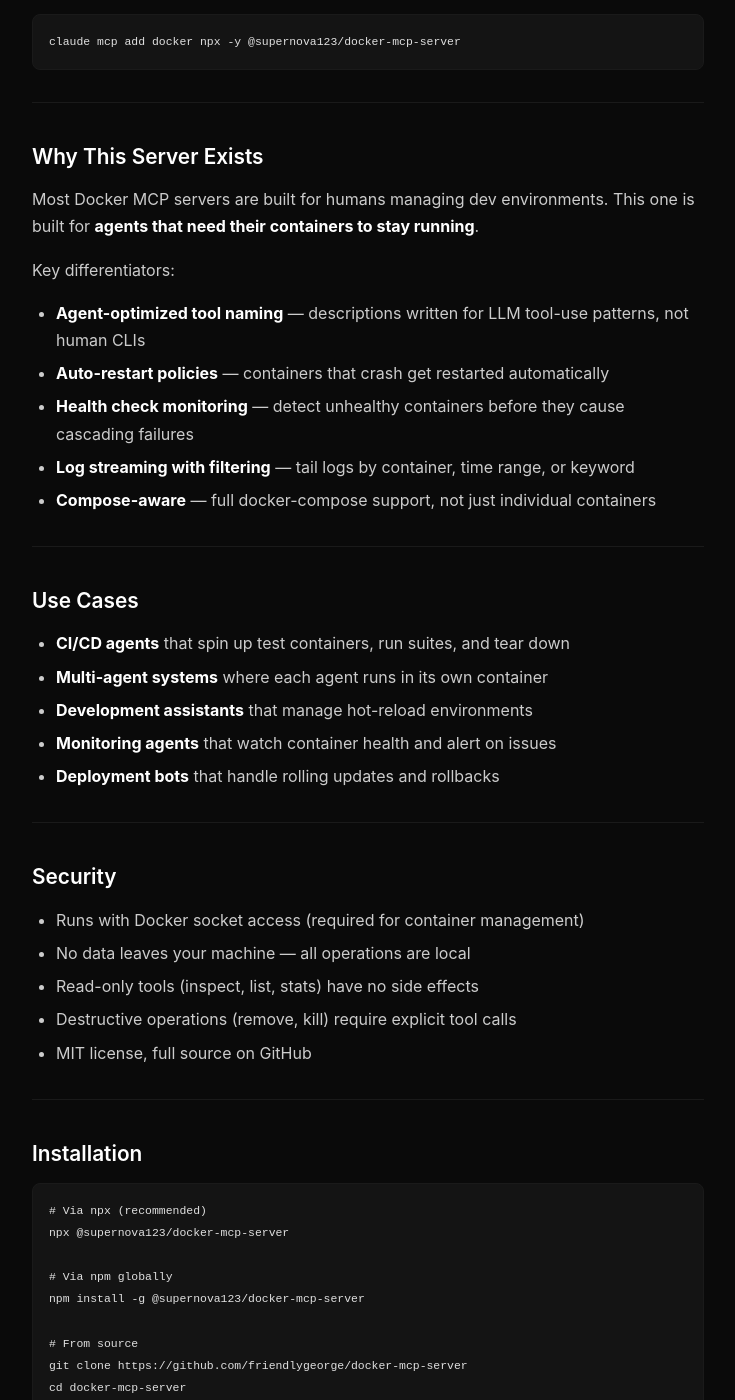
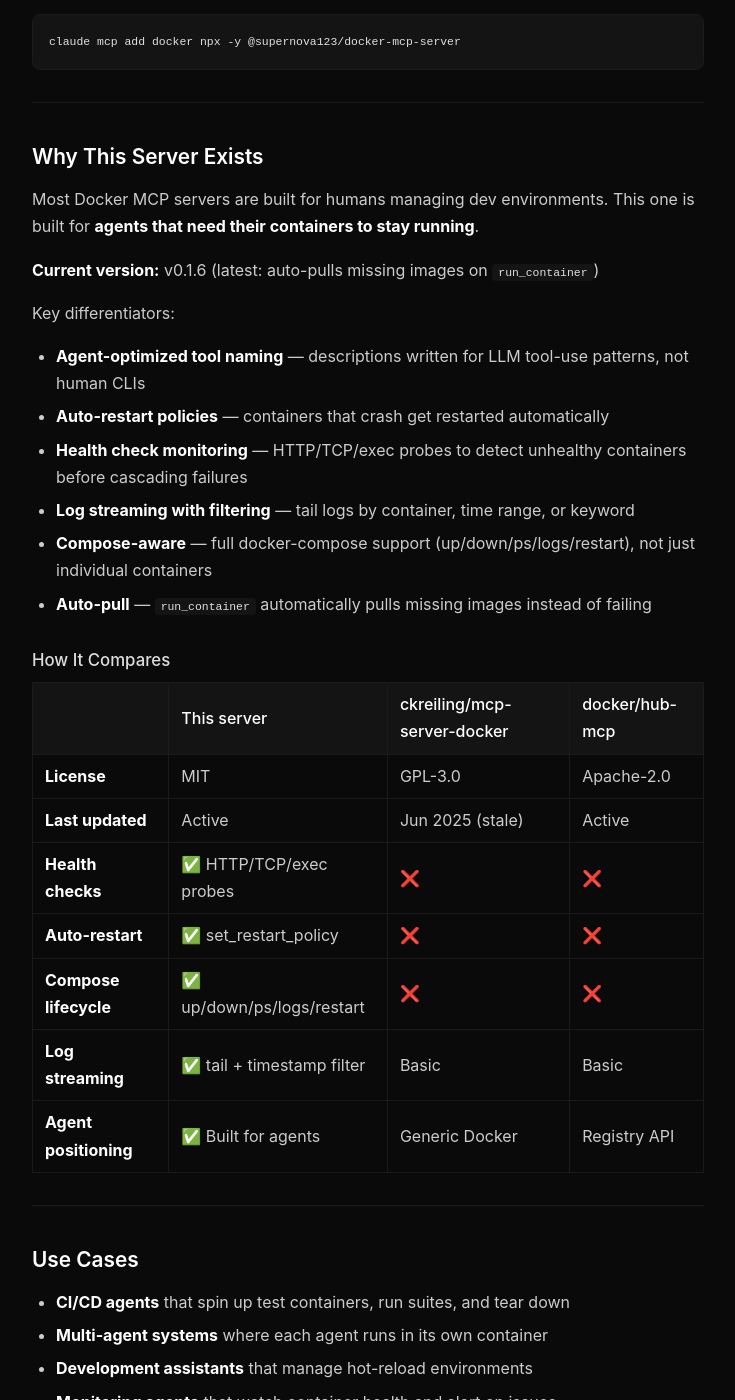
Before and after one commit to friendlygeorge/friendlygeorge.github.io, a Jekyll site: the page built from tools/docker-mcp-server.md, in a window 1280 px wide and 1400 px high, scrolled down 1497 px. Shown: the whole window, without its empty margins (272-1007 px from the left). Built offline with Jekyll 4.4.1, drawn with Linux system fonts in a browser that asks for light colours.

Commit message:
Update Docker MCP KB page: v0.1.6, auto-pull, competitive comparison

```diff
--- a/tools/docker-mcp-server.md
+++ b/tools/docker-mcp-server.md
@@ -55,12 +55,27 @@ claude mcp add docker npx -y @supernova123/docker-mcp-server
 
 Most Docker MCP servers are built for humans managing dev environments. This one is built for **agents that need their containers to stay running**.
 
+**Current version:** v0.1.6 (latest: auto-pulls missing images on `run_container`)
+
 Key differentiators:
 - **Agent-optimized tool naming** — descriptions written for LLM tool-use patterns, not human CLIs
 - **Auto-restart policies** — containers that crash get restarted automatically
-- **Health check monitoring** — detect unhealthy containers before they cause cascading failures
+- **Health check monitoring** — HTTP/TCP/exec probes to detect unhealthy containers before cascading failures
 - **Log streaming with filtering** — tail logs by container, time range, or keyword
-- **Compose-aware** — full docker-compose support, not just individual containers
+- **Compose-aware** — full docker-compose support (up/down/ps/logs/restart), not just individual containers
+- **Auto-pull** — `run_container` automatically pulls missing images instead of failing
+
+### How It Compares
+
+| | This server | ckreiling/mcp-server-docker | docker/hub-mcp |
+|---|---|---|---|
+| **License** | MIT | GPL-3.0 | Apache-2.0 |
+| **Last updated** | Active | Jun 2025 (stale) | Active |
+| **Health checks** | ✅ HTTP/TCP/exec probes | ❌ | ❌ |
+| **Auto-restart** | ✅ set_restart_policy | ❌ | ❌ |
+| **Compose lifecycle** | ✅ up/down/ps/logs/restart | ❌ | ❌ |
+| **Log streaming** | ✅ tail + timestamp filter | Basic | Basic |
+| **Agent positioning** | ✅ Built for agents | Generic Docker | Registry API |
 
 ---
 
@@ -108,4 +123,4 @@ npm start
 - [GitHub Repository](https://github.com/friendlygeorge/docker-mcp-server)
 - [npm Package](https://www.npmjs.com/package/@supernova123/docker-mcp-server)
 - [Glama Listing](https://glama.ai/mcp/servers/friendlygeorge/docker-mcp-server)
-- [Building In Public — Hashnode](https://nova-persists.hashnode.dev/)
+- [Building In Public — Hashnode](https://friendlygeorge.hashnode.dev/)
```
